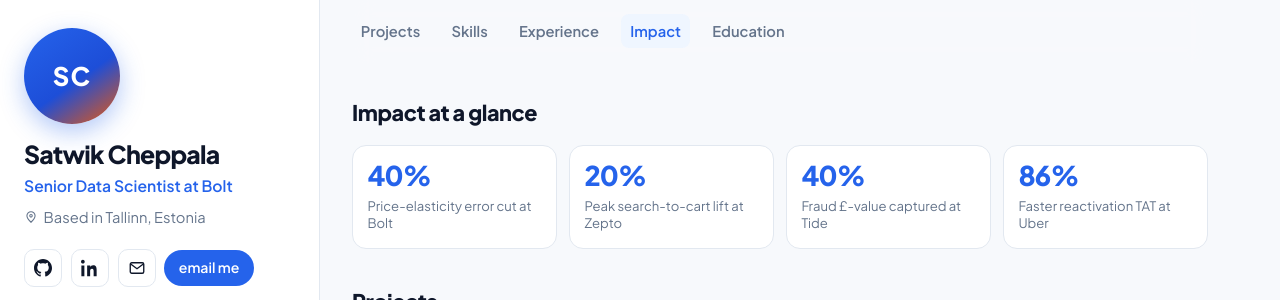
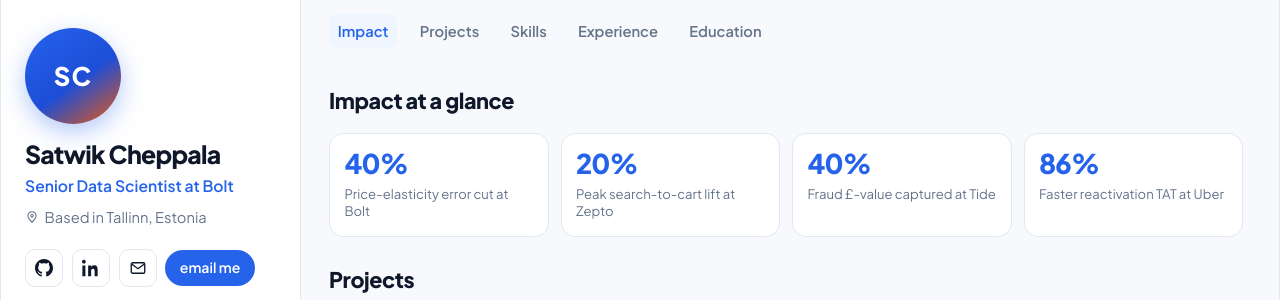
Before and after one commit to SATWIK-1CH/personal-website, a plain HTML site: page index.html in a window 1280 px wide. Shown: the top 300 px of the page. Drawn offline with Linux system fonts and the light colour scheme.

Commit message:
Improve layout placement: center shell, fill main column, align nav.
Co-authored-by: Cursor <cursoragent@cursor.com>

```diff
--- a/index.html
+++ b/index.html
@@ -149,10 +149,10 @@
 
       <main class="main">
         <nav class="top-nav" aria-label="Sections">
-          <a href="#projects" class="nav-link is-active">Projects</a>
+          <a href="#impact" class="nav-link is-active">Impact</a>
+          <a href="#projects" class="nav-link">Projects</a>
           <a href="#skills" class="nav-link">Skills</a>
           <a href="#experience" class="nav-link">Experience</a>
-          <a href="#impact" class="nav-link">Impact</a>
           <a href="#education" class="nav-link">Education</a>
           <button type="button" class="mobile-profile-toggle" id="profile-toggle" aria-expanded="false">
             Profile
--- a/styles.css
+++ b/styles.css
@@ -13,7 +13,8 @@
   --orange-card: #ffefe0;
   --shadow: 0 10px 30px rgba(15, 23, 42, 0.08);
   --radius: 14px;
-  --sidebar: 320px;
+  --sidebar: 300px;
+  --shell: 1280px;
   --font: "Plus Jakarta Sans", system-ui, sans-serif;
 }
 
@@ -47,11 +48,15 @@ button {
 .layout {
   display: grid;
   min-height: 100vh;
+  width: min(100%, var(--shell));
+  margin: 0 auto;
+  background: var(--bg);
 }
 
 @media (min-width: 980px) {
   .layout {
-    grid-template-columns: var(--sidebar) 1fr;
+    grid-template-columns: var(--sidebar) minmax(0, 1fr);
+    border-inline: 1px solid var(--line);
   }
 }
 
@@ -264,9 +269,9 @@ button.tag.is-active {
   }
 }
 
-@media (min-width: 900px) {
+@media (min-width: 1100px) {
   .skill-board {
-    grid-template-columns: 1fr 1fr;
+    grid-template-columns: repeat(3, 1fr);
   }
 }
 
@@ -331,12 +336,19 @@ button.tag.is-active {
 /* Main */
 .main {
   padding: 0 1.25rem 2.5rem;
-  max-width: 920px;
+  min-width: 0;
+  width: 100%;
 }
 
 @media (min-width: 980px) {
   .main {
-    padding: 0 2rem 3rem;
+    padding: 0 1.75rem 3rem 1.5rem;
+  }
+}
+
+@media (min-width: 1200px) {
+  .main {
+    padding: 0 2.25rem 3rem 1.75rem;
   }
 }
 
@@ -392,8 +404,16 @@ button.tag.is-active {
 }
 
 .section {
-  padding: 1.5rem 0 0.75rem;
+  padding: 1.15rem 0 0.5rem;
   scroll-margin-top: 4rem;
+}
+
+.impact-section {
+  padding-top: 0.75rem;
+}
+
+.impact-section .section-title {
+  margin-bottom: 0.75rem;
 }
 
 .section-title {
@@ -496,6 +516,17 @@ button.tag.is-active {
 @media (min-width: 720px) {
   .project-grid {
     grid-template-columns: 1fr 1fr;
+    gap: 1.15rem;
+  }
+}
+
+@media (min-width: 1100px) {
+  .project-grid {
+    gap: 1.25rem;
+  }
+
+  .project-banner {
+    min-height: 168px;
   }
 }
 
```
